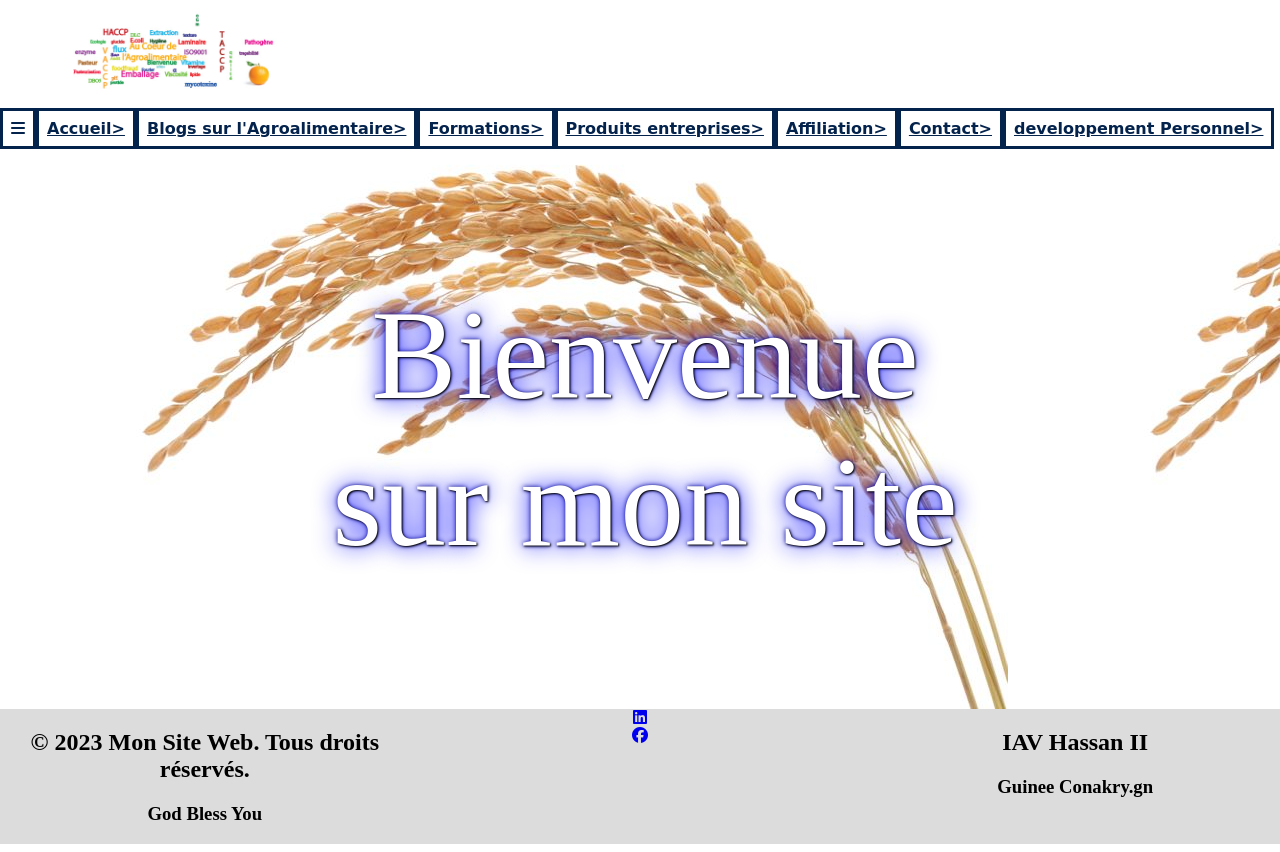
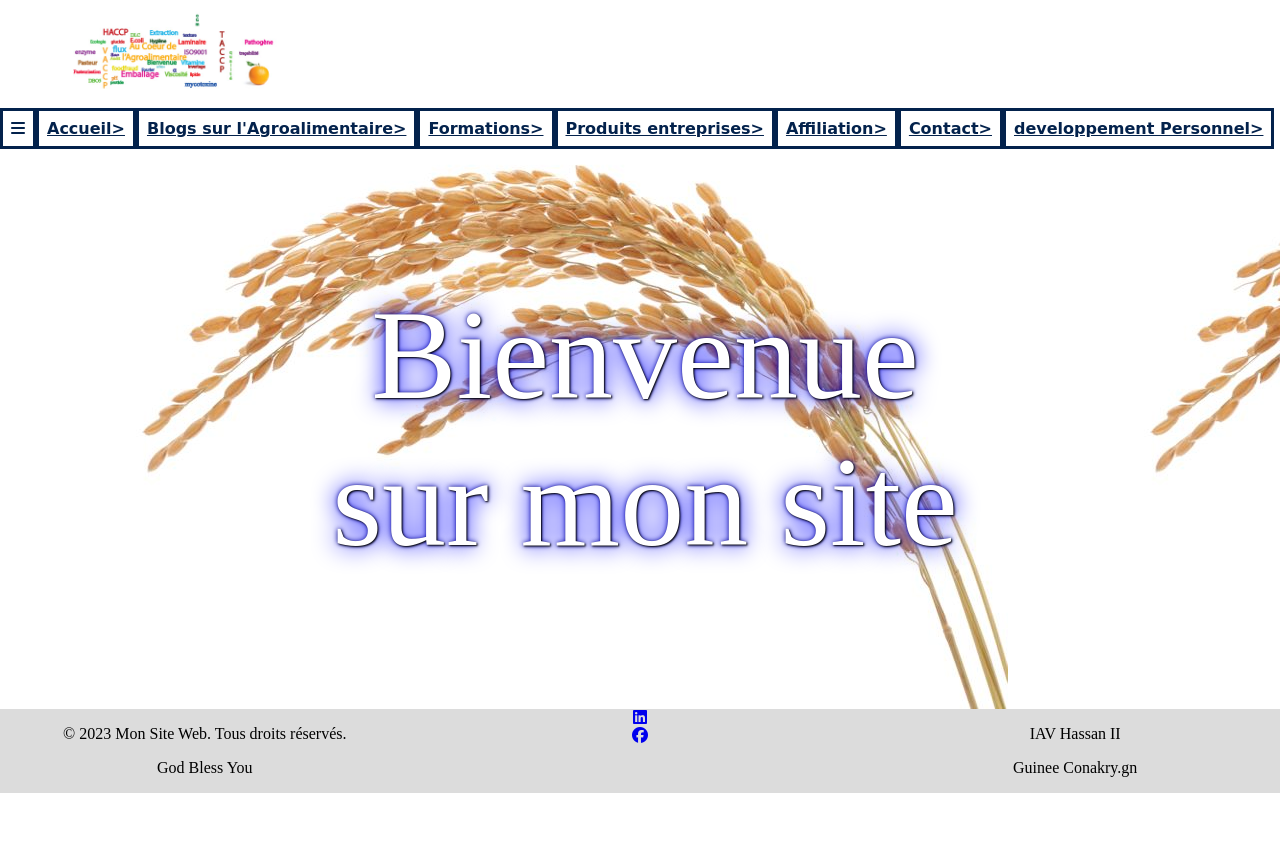
Before and after one commit to OUOKORO/Victor-Academy, a plain HTML site: page index.html in a window 1280 px wide. After the commit the page ends 800 px from the top, so only its background shows below. Drawn offline with Linux system fonts and the light colour scheme.

Commit message:
ajout de p au lieu de h1

```diff
--- a/index.html
+++ b/index.html
@@ -67,8 +67,8 @@
 
 <footer id="kc">
 <div>
-    <h2>&copy; 2023 Mon Site Web. Tous droits réservés.</h2>
-    <h3>God Bless You</h3>
+    <p>&copy; 2023 Mon Site Web. Tous droits réservés.</p>
+    <p>God Bless You</p>
 </div>
 <div>
     <div>
@@ -79,8 +79,8 @@
     </div>
 </div>
 <div>
-    <h2> IAV Hassan II </h2>
-    <h3> Guinee Conakry.gn </h3>
+    <p>IAV Hassan II</p>
+    <p>Guinee Conakry.gn</p>
 </div>
 </footer>
 
--- a/style.css
+++ b/style.css
@@ -2,6 +2,7 @@
 body, header, footer {
   width: 100%;
   margin-left: 0%;
+  margin-bottom: 0%;
 }
 
 
```
